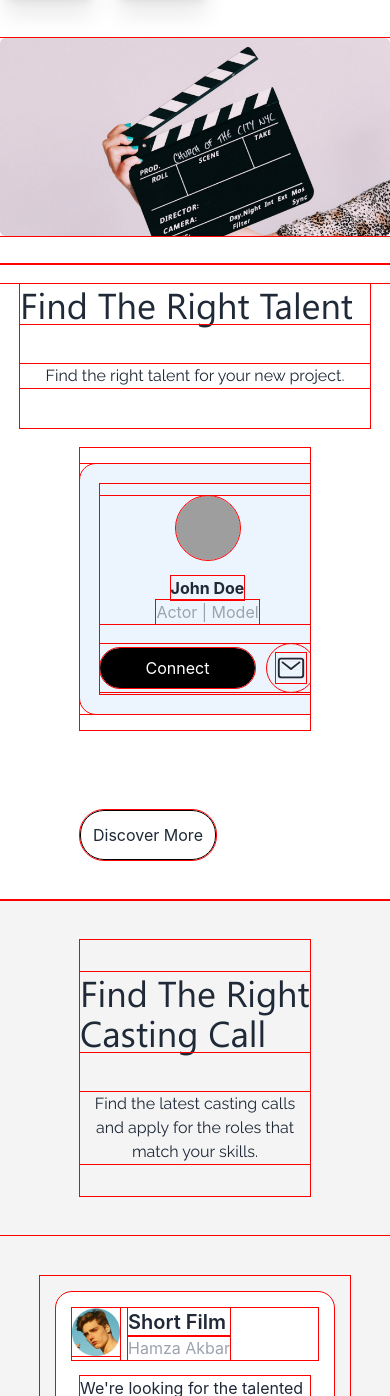
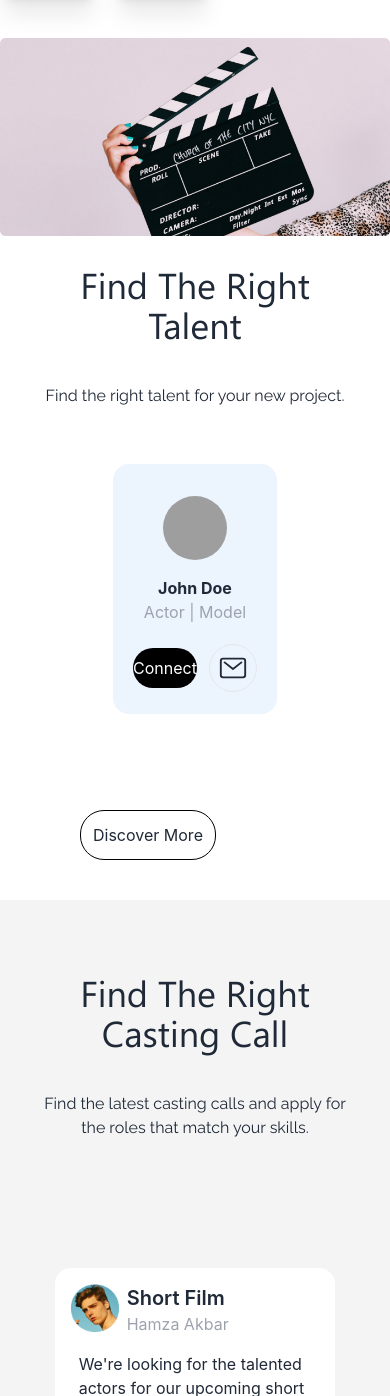
Before and after one commit to hamzaakbar4018/SocialApp, a React (Vite) app: page / in a window 390 px wide. Shown: the part 796-2192 px from the top of the page. Built offline with nearby package versions, Linux system fonts and the light colour scheme; grey boxes are pictures that could not be loaded; a small style sheet from the web is missing; a web font is replaced by a local one.

Commit message:
Changing landing page

```diff
--- a/src/Cards/CastingCards/UserCard.jsx
+++ b/src/Cards/CastingCards/UserCard.jsx
@@ -7,7 +7,7 @@ const UserCard = ({ title, img, type, shoot, budget, description, username, loca
     gender,
     des,deletepop }) => {
     return (
-        <div className={`cursor-pointer p-4 ${deletepop ? '!bg-[#E6E7E854] p-0' : ''} ${castingtab ? '!bg-[#E6E7E854]' : ''} ${apply && '!bg-gray-100'} ${landingpage && 'w-full min-h-full rounded-2xl'}  ${isSelected ? 'bg-[#ECF5FE] border-l-2 border-gray-700' : 'bg-white'}`}>
+        <div className={`cursor-pointer p-4 ${deletepop ? '!bg-[#E6E7E854] p-0' : ''} ${castingtab ? '!bg-[#E6E7E854]' : ''} ${apply && '!bg-gray-100'} ${landingpage && 'md:w-full w-auto min-h-full rounded-2xl'}  ${isSelected ? 'bg-[#ECF5FE] border-l-2 border-gray-700' : 'bg-white'}`}>
             <div className='flex justify-between'>
                 <div className='flex gap-2'>
                     <div className={`${mycasting && 'hidden'}`}>
--- a/src/Cards/Talent/TalentCards.jsx
+++ b/src/Cards/Talent/TalentCards.jsx
@@ -2,7 +2,7 @@ import { IoMailOutline } from "react-icons/io5";
 const TalentCards = ({ userpic, name, text, connect, landingtalent, network }) => {
   return (
     <div className="overflow-hidden">
-      <div className={`bg-[#ECF5FE] rounded-2xl p-5 w-[255px]
+      <div className={`bg-[#ECF5FE] rounded-2xl p-5 w-auto md:w-[255px]
         ${network && 'md:min-w-[255px] h-auto w-[92%]'}
         ${landingtalent && '2xl:min-h-[433px] 2xl:min-w-[356px]'}
         ${connect && 'w-[222px] tracking-tighter'}
--- a/src/index.css
+++ b/src/index.css
@@ -2,6 +2,6 @@
 @tailwind components;
 @tailwind utilities;
 
-*{
+/* *{
     outline: 1px solid red;
-}
+} */
--- a/src/pages/Landingpage.jsx
+++ b/src/pages/Landingpage.jsx
@@ -82,9 +82,9 @@ const Landingpage = () => {
       </div>
 
       <div className="land3">
-        <div className="md:m-20 m-5 pb-10 md:w-[80%] md:mb-10 md:flex">
+        <div className="md:m-20 mx-10 pb-10 md:w-[80%] md:mb-10 md:flex">
           <div className="">
-            <h1 className="segoe change text-4xl lg:text-6xl">
+            <h1 className="segoe change text-4xl text-center md:text-start lg:text-6xl">
               Find The Right Talent
             </h1>
             <p className="change mt-10 text-center md:text-start lg:text-xl">
@@ -99,9 +99,9 @@ const Landingpage = () => {
       </div>
 
       <div className="land4  flex flex-col justify-center bg-[#F4F4F4]">
-        <div className="mx-20 my-10 pt-8 pb-8 md:pb-0 md:pt-20 lg:w-[80%]">
+        <div className="md:mx-20 mx-10 my-10 md:w-[80%] pt-8 pb-8 md:pb-0 md:pt-20 lg:w-[80%]">
           <div className="">
-            <h1 className="segoe text-4xl lg:text-6xl">
+            <h1 className="segoe text-4xl text-center md:text-start lg:text-6xl">
               Find The Right Casting Call
             </h1>
             <p className="change  mt-10 lg:text-xl text-center md:text-start">
```
